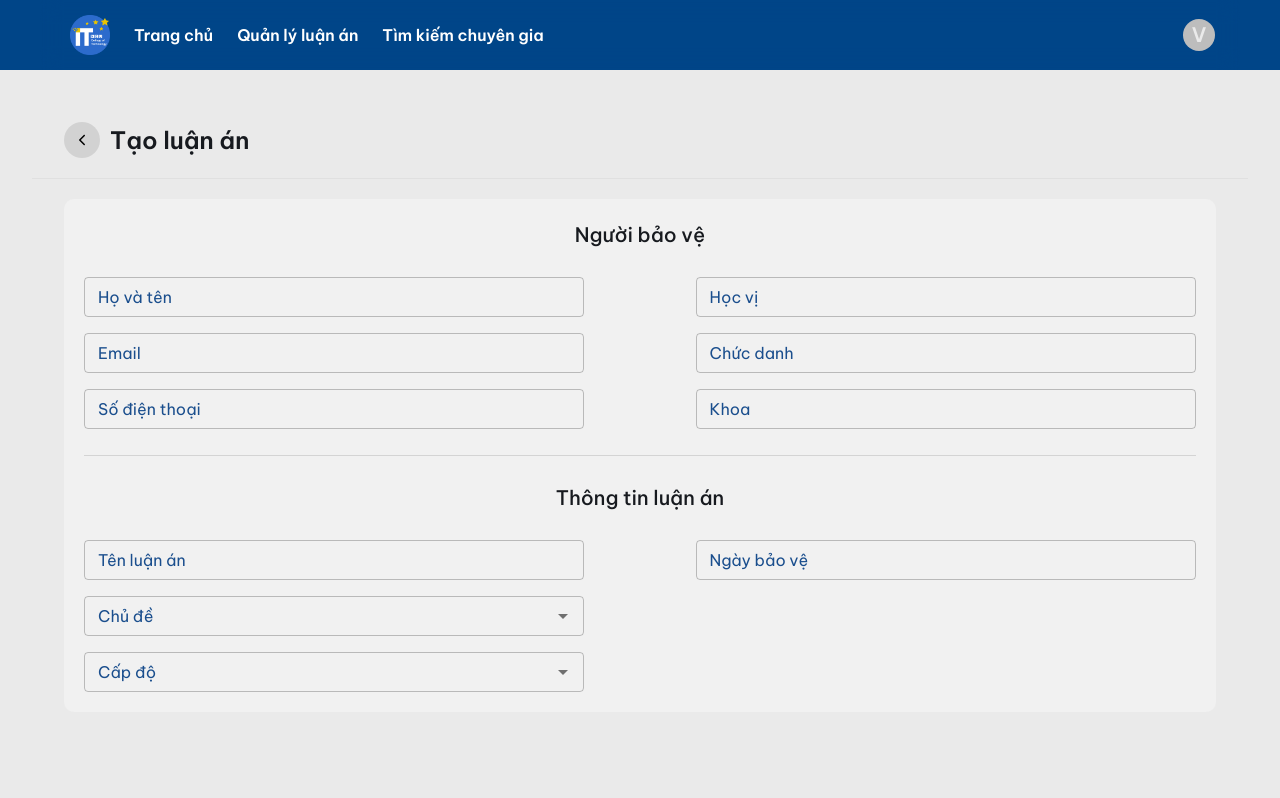
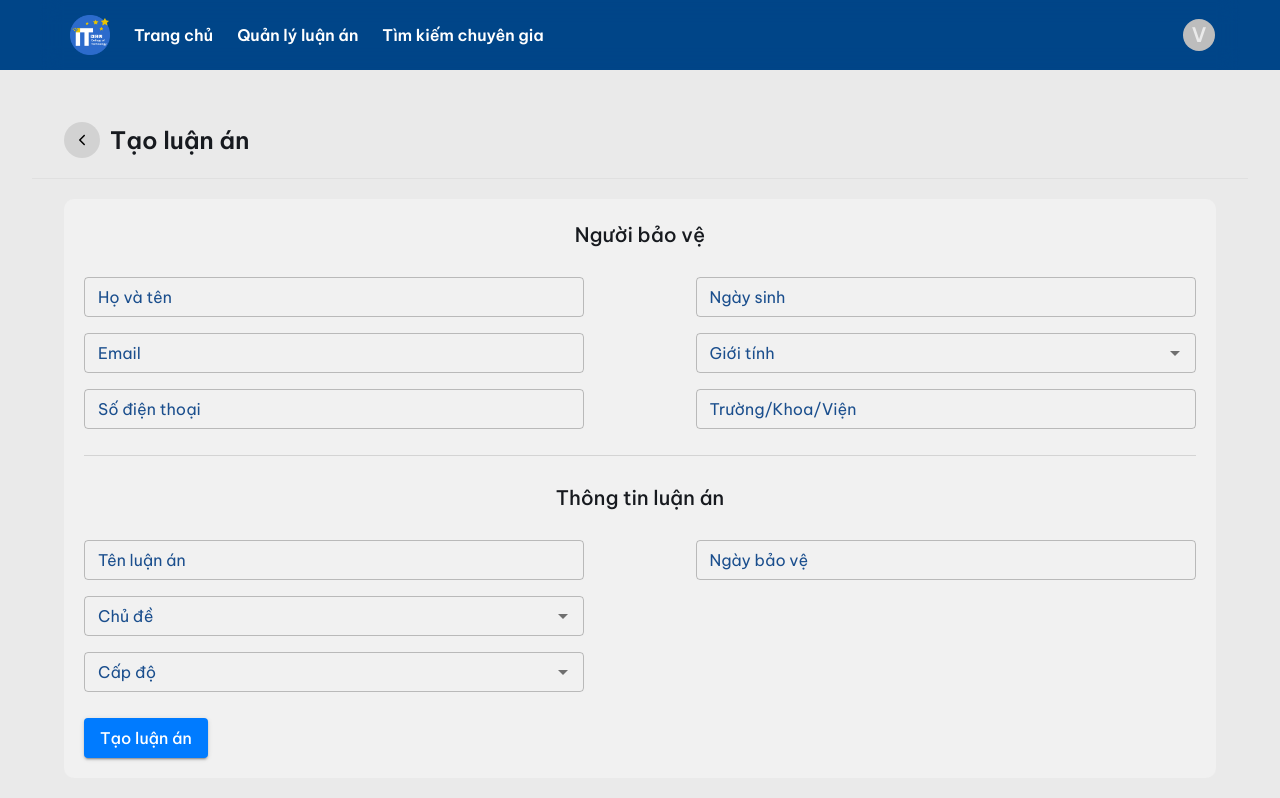
Before and after one commit to duyviet2101/ese-frontend, a React (Vite) app: page /thesis/create in a window 1280 px wide. Shown: the top 798 px of the page. Built offline with nearby package versions, Linux system fonts and the light colour scheme.

Commit message:
fix create page

```diff
--- a/src/pages/CreateThesis/index.jsx
+++ b/src/pages/CreateThesis/index.jsx
@@ -108,7 +108,7 @@ export default function CreateThesis() {
           >
             <LocalizationProvider dateAdapter={AdapterDayjs}>
               <DatePicker
-                label="Học vị"
+                label="Ngày sinh"
                 slotProps={{
                   textField: {
                     size: "small"
@@ -121,17 +121,23 @@ export default function CreateThesis() {
                 format={"DD/MM/YYYY"}
               />
             </LocalizationProvider>
-            <TextField
-              label="Chức danh"
-              size={"small"}
-              variant="outlined"
-              fullWidth
+            <Autocomplete
+              options={["Nam", "Nữ", "Khác"]}
+              getOptionLabel={(option) => option}
+              filterSelectedOptions
               sx={{
                 marginTop: 2
               }}
+              renderInput={(params) =>
+                <TextField
+                  {...params}
+                  label="Giới tính"
+                  size={"small"}
+                />
+              }
             />
             <TextField
-              label="Khoa"
+              label="Trường/Khoa/Viện"
               size={"small"}
               variant="outlined"
               fullWidth
@@ -170,7 +176,6 @@ export default function CreateThesis() {
             />
             <SelectTopics/>
             <Autocomplete
-              id="tags-outlined"
               options={levels}
               getOptionLabel={(option) => option.title}
               filterSelectedOptions
@@ -205,6 +210,19 @@ export default function CreateThesis() {
               />
             </LocalizationProvider>
           </Box>
+          <Button
+            variant="contained"
+            sx={{
+              marginTop: 2,
+              backgroundColor: "#007bff",
+              color: "#fff",
+              "&:hover": {
+                backgroundColor: "#0056b3"
+              },
+            }}
+          >
+            Tạo luận án
+          </Button>
         </Box>
       </Container>
     </>
```
